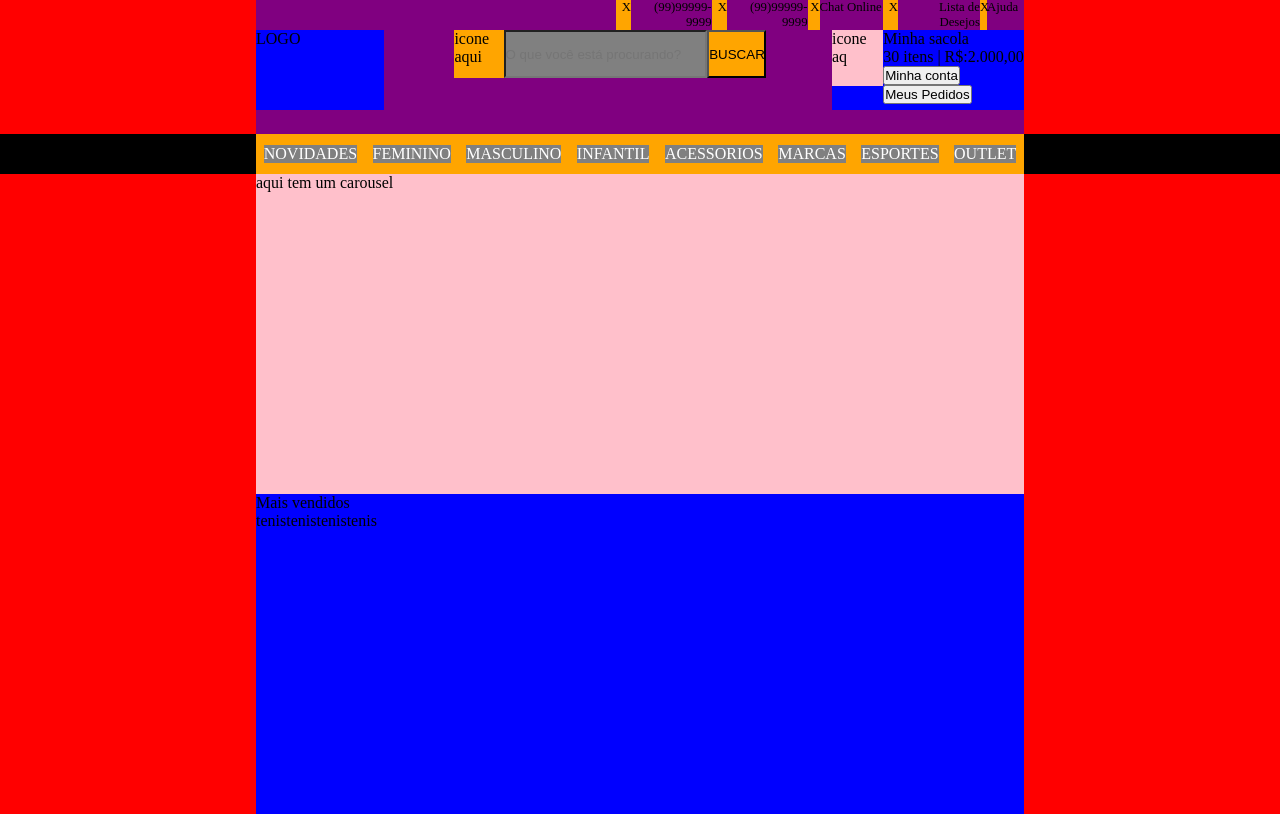
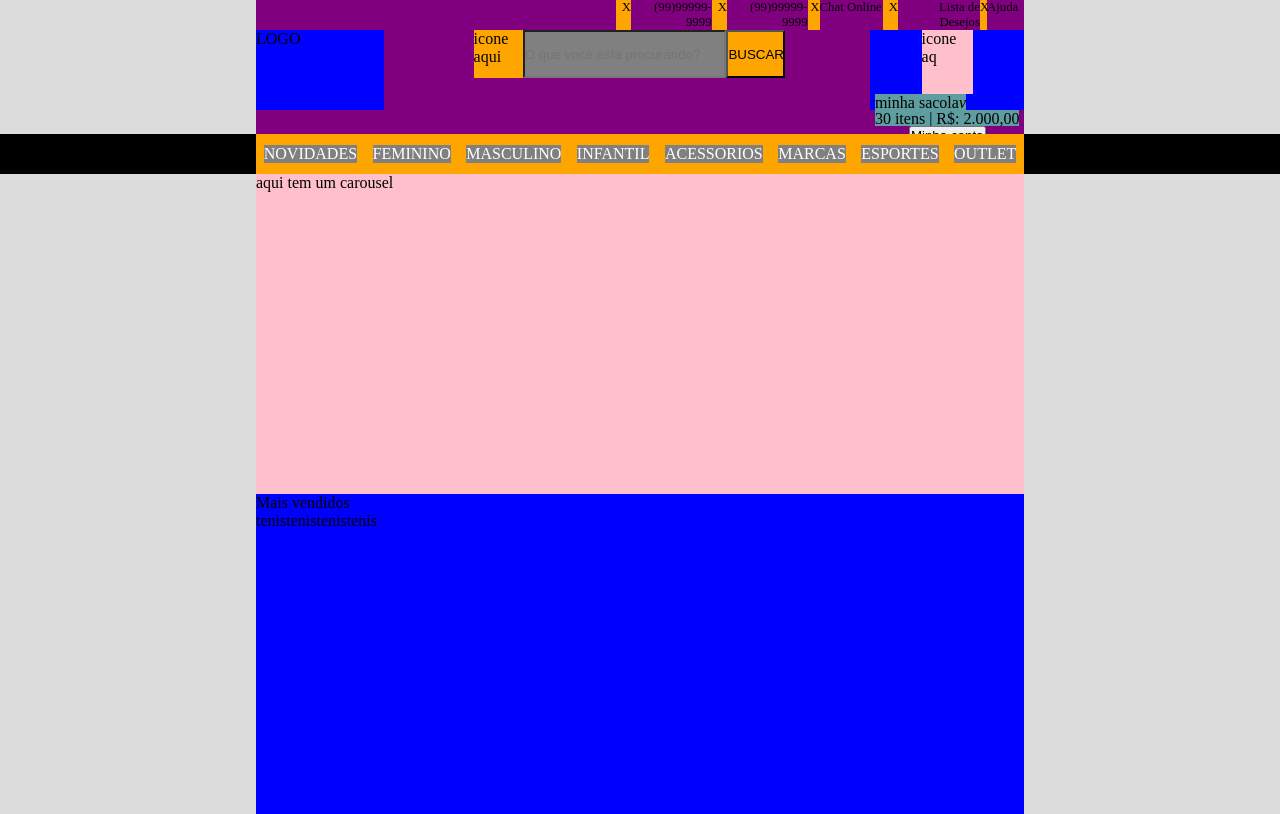
Before and after one commit to mvoliveira/front-end, a website: page index.html in a window 1280 px wide. Drawn offline with Linux system fonts and the light colour scheme.

Commit message:
adiciona myBag colorful

```diff
--- a/index.html
+++ b/index.html
@@ -73,20 +73,19 @@
           <div class="my-Bag-icon">
             icone aq
           </div>
-            <div class="">
+          <div class="texts">
+            <div class="texto">
+              minha sacola
+              <i>v</i>
+            </div>
 
-            <div class="text">
-              Minha sacola
-            </div>
-            <div class="">
-
-            <div class="">
-              30 itens | R$:2.000,00
-            </div>
-            <button type="button" name="button">Minha conta</button>
-            <button type="button" name="button">Meus Pedidos</button>
+            <div class="texto">
+              30 itens | R$: 2.000,00
             </div>
           </div>
+
+<button type="button" name="button">Minha conta</button>
+<button type="button" name="button">Meus pedidos</button>
         </div>
       </header>
     </section>
--- a/scss/container.scss
+++ b/scss/container.scss
@@ -3,7 +3,7 @@
   // justify-content:flex-start;
   align-items: center;
   flex-direction: column;
-  background-color: red;
+  background-color: rgb(220,220,220);
   min-height: 100vh;
   min-width: 100vw;
   max-width: 100%;
--- a/scss/header.scss
+++ b/scss/header.scss
@@ -27,23 +27,38 @@
 }
 
 .my-Bag{
+  display: flex;
+  flex-direction: row;
+  flex-flow: inherit;
+  justify-content: space-evenly;
   background-color: blue;
-  min-width: 15vw;
+  min-width: 12vw;
   min-height: 10vh;
   max-height: 10vh;
-  max-width: 15vw;
+  max-width: 12vw;
   &-icon{
+    background-color: aquamarine;
     background-color: pink;
-    min-width: 4vw;
-    min-height: 7vh;
-    max-height: 7vh;
-    max-width: 4vw;
-
+    height: 8vh;
+    width: 4vw;
   }
 }
 
+.texts{
+  display: flex;
+  flex-direction:column;
+  justify-content: space-evenly;
 
 
+}
+
+.texto{
+  display: flex;
+  width: max-content;
+  background-color: cadetblue;
+  height: 2vh;
+
+}
 .contact{
   flex-direction: row;
   display: flex;
@@ -56,5 +71,5 @@
 }
 
 .icon-description{
- width: auto;
+  width: auto;
 }
```
Also changed, not shown: public/css/container.css, public/css/header.css. Lines whose indentation alone changed are shown as unchanged.
